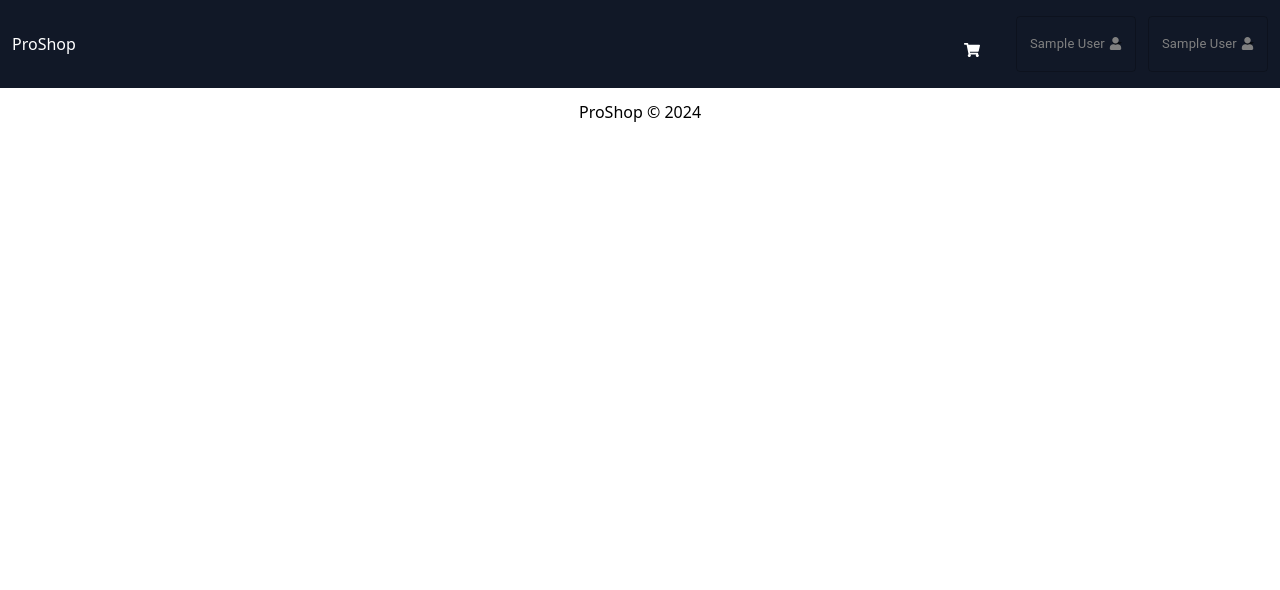
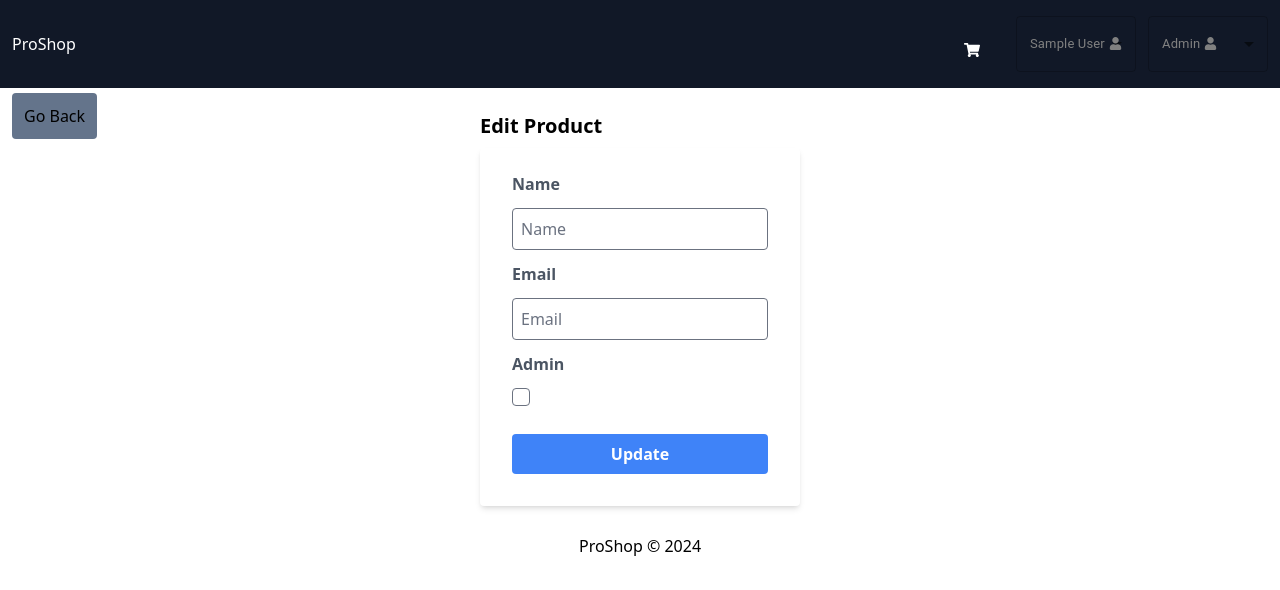
Before and after one commit to NeeleshShetty/Ecommerce-MERN-stack, a React (Vite) app in the folder client/: page /admin/user/1/edit in a window 1280 px wide. Shown: the top 590 px of the page. Built offline with nearby package versions, Linux system fonts and the light colour scheme; no server answers; sample sign-in values are in the browser's storage.

Commit message:
Users List Admin Update and Delete

```diff
--- a/client/src/App.jsx
+++ b/client/src/App.jsx
@@ -10,7 +10,7 @@ import 'react-toastify/dist/ReactToastify.css';
 import RegisterPage from './pages/RegisterPage';
 import ShippingPage from './pages/ShippingPage';
 import PrivateRoute from './components/PrivateRoute';
-import AdminRoute from './components/AdminRoute'
+import AdminRoute from './components/AdminRoute';
 import PaymentPage from './pages/PaymentPage';
 import PlaceOrderPage from './pages/PlaceOrderPage';
 import OrderPage from './pages/OrderPage';
@@ -18,6 +18,8 @@ import ProfilePage from './pages/ProfilePage';
 import OrderListPage from './pages/admin/OrderListPage';
 import ProductListPage from './pages/admin/ProductListPage';
 import ProductEditPage from './pages/admin/ProductEditPage';
+import UserList from './pages/admin/UserList';
+import UserEditPage from './pages/admin/UserEditPage';
 
 const App = () => {
 	return (
@@ -74,12 +76,31 @@ const App = () => {
 						/>
 					</Route>
 
-					<Route path='' element={<AdminRoute />} >
-						<Route path='/admin/orderlist' element={<OrderListPage />} />
-						<Route path='/admin/productlist' element={<ProductListPage />} />
-						<Route path='/admin/product/:id/edit' element={<ProductEditPage />} />
+					<Route
+						path=""
+						element={<AdminRoute />}
+					>
+						<Route
+							path="/admin/orderlist"
+							element={<OrderListPage />}
+						/>
+						<Route
+							path="/admin/productlist"
+							element={<ProductListPage />}
+						/>
+						<Route
+							path="/admin/product/:id/edit"
+							element={<ProductEditPage />}
+						/>
+						<Route
+							path="/admin/userlist"
+							element={<UserList />}
+						/>
+						<Route
+							path="/admin/user/:id/edit"
+							element={<UserEditPage />}
+						/>
 					</Route>
-
 				</Routes>
 				<Footer />
 			</BrowserRouter>
--- a/client/src/components/DropdownMenu.jsx
+++ b/client/src/components/DropdownMenu.jsx
@@ -62,7 +62,7 @@ const DropdownMenu = ({ handleLogout }) => {
 					<FormControl fullWidth>
 						<InputLabel sx={{ color: 'gray' }}>
 							<div className="flex text-[13px] items-center gap-1">
-								<div>{userInfo.name}</div>
+								<div>Admin</div>
 								<div>
 									<FaUser />
 								</div>
--- a/client/src/pages/OrderPage.jsx
+++ b/client/src/pages/OrderPage.jsx
@@ -12,7 +12,6 @@ const OrderPage = () => {
 	const { id: orderId } = useParams();
 	const [order, setOrder] = useState({});
 	const [loadingDeliver, setLoadingDeliver] = useState(false);
-	const [deliverOrder, setDeliverOrder] = useState(false);
 
 	const [payOrder, { isLoading: loadingPay }] = usePayOrderMutation();
 
@@ -66,7 +65,7 @@ const OrderPage = () => {
 			try {
 				await payOrder({ orderId, details });
 				refetch();
-				// window.location.reload()
+				window.location.reload()
 				toast.success('Order is paid');
 			} catch (err) {
 				toast.error(err?.data?.message || err.error);
@@ -86,12 +85,6 @@ const OrderPage = () => {
 		});
 	}
 
-	// async function onApproveTest() {
-	// 	await payOrder({ orderId, details: { payer: {} } });
-	// 	refetch();
-
-	// 	toast.success('Order is paid');
-	// }
 
 	function onError(err) {
 		toast.error(err.message);
--- a/client/src/pages/ProfilePage.jsx
+++ b/client/src/pages/ProfilePage.jsx
@@ -67,17 +67,21 @@ const ProfilePage = () => {
 			});
 
 			const data = await res.json();
-			setOrders(data);
-			// console.log(data);
-
+			toast.success('Updated Successfully');
+			console.log(data);
+s
 			if (data.success === false) {
 				return console.log(data.message);
 			}
 			dispatch(setCredentials(data));
+			setPassword('')
+			setConfirmPassword('')
 		} catch (error) {
-			return toast.error('Error while Updating');
+			return toast.error(error);
 		}
 	};
+
+
 
 	return (
 		<div className="flex flex-row p-5">
@@ -163,7 +167,7 @@ const ProfilePage = () => {
 								<TableHead className="mr-32">
 									<TableRow>
 										<TableCell>ID</TableCell>
-										{/* <TableCell>DATE</TableCell> */}
+										<TableCell>DATE</TableCell>
 										<TableCell>TOTAL</TableCell>
 										<TableCell>PAID</TableCell>
 										<TableCell>DELIVERED</TableCell>
@@ -175,11 +179,11 @@ const ProfilePage = () => {
 										orders.map((order) => (
 											<TableRow key={order._id}>
 												<TableCell>{order._id}</TableCell>
-												{/* <TableCell>
+												<TableCell>
 													{order.createdAt
 														? order.createdAt.substring(0, 10)
 														: 'N/A'}
-												</TableCell> */}
+												</TableCell>
 												<TableCell>{order.totalPrice}</TableCell>
 												<TableCell>
 													{order.isPaid ? (
--- a/client/src/pages/admin/ProductListPage.jsx
+++ b/client/src/pages/admin/ProductListPage.jsx
@@ -106,14 +106,14 @@ const ProductListPage = () => {
 									<TableCell>{product.category}</TableCell>
 									<TableCell>{product.brand}</TableCell>
 									<TableCell>
-										<Button
+										<Link to={`/admin/product/${product._id}/edit`}><Button
 											variant="outlined"
 											color="primary"
 										>
-											<Link to={`/admin/product/${product._id}/edit`}>
+
 												<Edit />
-											</Link>
-										</Button>
+
+										</Button></Link>
 										<Button
 											variant="outlined"
 											color="secondary"
--- /dev/null
+++ b/client/src/pages/admin/UserEditPage.jsx
@@ -0,0 +1,131 @@
+import React, { useEffect, useState } from 'react';
+import { Link, useParams, useNavigate, redirect } from 'react-router-dom';
+import { toast } from 'react-toastify';
+import { PRODUCTS_URL } from '../../constants';
+
+const UserEditPage = () => {
+	const { id: userId } = useParams();
+
+	const navigate = useNavigate();
+
+	const [loadingUpload, setLoadingUpload] = useState(false);
+	const [isLoading, setIsLoading] = useState(false);
+	const [name, setName] = useState('');
+	const [email, setEmail] = useState('');
+	const [isAdmin, setIsAdmin] = useState(false);
+	useEffect(() => {
+		try {
+			const fetchData = async () => {
+				const res = await fetch(`/api/users/${userId}`);
+				const data = await res.json();
+				setName(data.name);
+				setEmail(data.email);
+				setIsAdmin(data.isAdmin);
+			};
+			fetchData();
+		} catch (error) {
+			toast.error('Product not found');
+		}
+	}, []);
+
+	const submitHandler = async (e) => {
+		e.preventDefault();
+
+		try {
+			const res = await fetch(`/api/users/${userId}`, {
+				method: 'PUT',
+				headers: {
+					'Content-Type': 'application/json',
+				},
+				body: JSON.stringify({
+					name,
+					email,
+					isAdmin,
+				}),
+			});
+
+			const data = await res.json();
+			toast.success('Updated Successfully');
+			navigate('/admin/userlist');
+		} catch (error) {
+			toast.error('Error in Updating the product');
+		}
+	};
+
+	return (
+		<>
+			<Link
+				to="/admin/userlist"
+				className="btn bg-slate-500 relative top-4 left-3 rounded p-3"
+			>
+				Go Back
+			</Link>
+			<div className="w-full max-w-xs mx-auto">
+				<h1 className="font-bold text-xl mb-2">Edit Product</h1>
+				{isLoading ? (
+					<div className="loader"></div>
+				) : (
+					<form
+						onSubmit={submitHandler}
+						className="bg-white shadow-md rounded flex flex-col gap-3 px-8 pt-6 pb-8 mb-4"
+					>
+						<label
+							htmlFor="name"
+							className="font-semibold text-gray-600"
+						>
+							Name
+						</label>
+						<input
+							className="rounded p-2"
+							type="text"
+							id="name"
+							value={name}
+							placeholder="Name"
+							onChange={(e) => setName(e.target.value)}
+						/>
+
+						<label
+							htmlFor="name"
+							className="font-semibold text-gray-600"
+						>
+							Email
+						</label>
+						<input
+							className="rounded p-2"
+							type="email"
+							id="email"
+							value={email}
+							placeholder="Email"
+							onChange={(e) => setEmail(e.target.value)}
+						/>
+
+						<label
+							htmlFor="name"
+							className="font-semibold text-gray-600"
+						>
+							Admin
+						</label>
+						<input
+							className="rounded p-2"
+							type="checkbox"
+							id="isadmin"
+							value={isAdmin}
+							checked={isAdmin}
+							onChange={(e) => setIsAdmin(e.target.checked)}
+						/>
+
+						<button
+							type="submit"
+							className="bg-blue-500 hover:bg-blue-700 text-white font-bold py-2 px-4 rounded focus:outline-none focus:shadow-outline"
+							style={{ marginTop: '1rem' }}
+						>
+							Update
+						</button>
+					</form>
+				)}
+			</div>
+		</>
+	);
+};
+
+export default UserEditPage;
--- /dev/null
+++ b/client/src/pages/admin/UserList.jsx
@@ -0,0 +1,107 @@
+import * as React from 'react';
+import Table from '@mui/material/Table';
+import TableBody from '@mui/material/TableBody';
+import TableCell from '@mui/material/TableCell';
+import TableContainer from '@mui/material/TableContainer';
+import TableHead from '@mui/material/TableHead';
+import TableRow from '@mui/material/TableRow';
+import Paper from '@mui/material/Paper';
+import DoneIcon from '@mui/icons-material/Done';
+import CloseIcon from '@mui/icons-material/Close';
+import EditIcon from '@mui/icons-material/Edit';
+import DeleteOutlineIcon from '@mui/icons-material/DeleteOutline';
+import { useState } from 'react';
+import { useEffect } from 'react';
+import { toast } from 'react-toastify';
+import { Link, useNavigate } from 'react-router-dom';
+import { useParams } from 'react-router-dom';
+
+const UserList = () => {
+	const [users, setUsers] = useState([]);
+	const navigate = useNavigate();
+	useEffect(() => {
+		const fetchUser = async () => {
+			const res = await fetch(`/api/users`);
+			const data = await res.json();
+			setUsers(data);
+		};
+		fetchUser();
+	}, []);
+
+	const handleDelete = async (userId) => {
+		try {
+			if (window.confirm('Are you sure?')) {
+				const res = await fetch(`/api/users/${userId}`, {
+					method: 'DELETE',
+				});
+
+				const updatedUser = users.filter((user) => user._id !== userId);
+				setUsers(updatedUser);
+
+				toast.success('Deleted Successfully');
+			} else {
+				return;
+			}
+		} catch (error) {
+			toast.error('Error in deleting the user');
+		}
+	};
+
+	return (
+		<>
+			<div className="p-5">
+				<TableContainer component={Paper}>
+					<Table
+						sx={{ minWidth: 650 }}
+						aria-label="simple table"
+					>
+						<TableHead>
+							<TableRow>
+								<TableCell>Id</TableCell>
+								<TableCell>Name</TableCell>
+								<TableCell>Email</TableCell>
+								<TableCell>Admin</TableCell>
+								<TableCell></TableCell>
+							</TableRow>
+						</TableHead>
+						<TableBody>
+							{users.map((user) => (
+								<TableRow
+									key={user._id}
+									sx={{ '&:last-child td, &:last-child th': { border: 0 } }}
+								>
+									<TableCell>{user._id}</TableCell>
+									<TableCell>{user.name}</TableCell>
+									<TableCell>{user.email}</TableCell>
+									<TableCell>
+										{user.isAdmin ? (
+											<DoneIcon className="text-green-500" />
+										) : (
+											<CloseIcon className="text-red-600" />
+										)}
+									</TableCell>
+									<TableCell>
+										<button className="p-3 bg-blue-500 rounded-xl">
+											<Link to={`/admin/user/${user._id}/edit`}>
+												<EditIcon />
+											</Link>
+										</button>
+										&emsp;&emsp;
+										<button
+											className="p-3 bg-red-600 rounded-xl"
+											onClick={() => handleDelete(user._id)}
+										>
+											<DeleteOutlineIcon className="cursor-pointer" />
+										</button>
+									</TableCell>
+								</TableRow>
+							))}
+						</TableBody>
+					</Table>
+				</TableContainer>
+			</div>
+		</>
+	);
+};
+
+export default UserList;
```
Also changed, not shown: client/src/components/MineOrders.jsx (added, +96 -0 lines), client/src/pages/admin/OrderListPage.jsx (+3 -4 lines), 1 other file (tests, documents, lock files or other folders).
